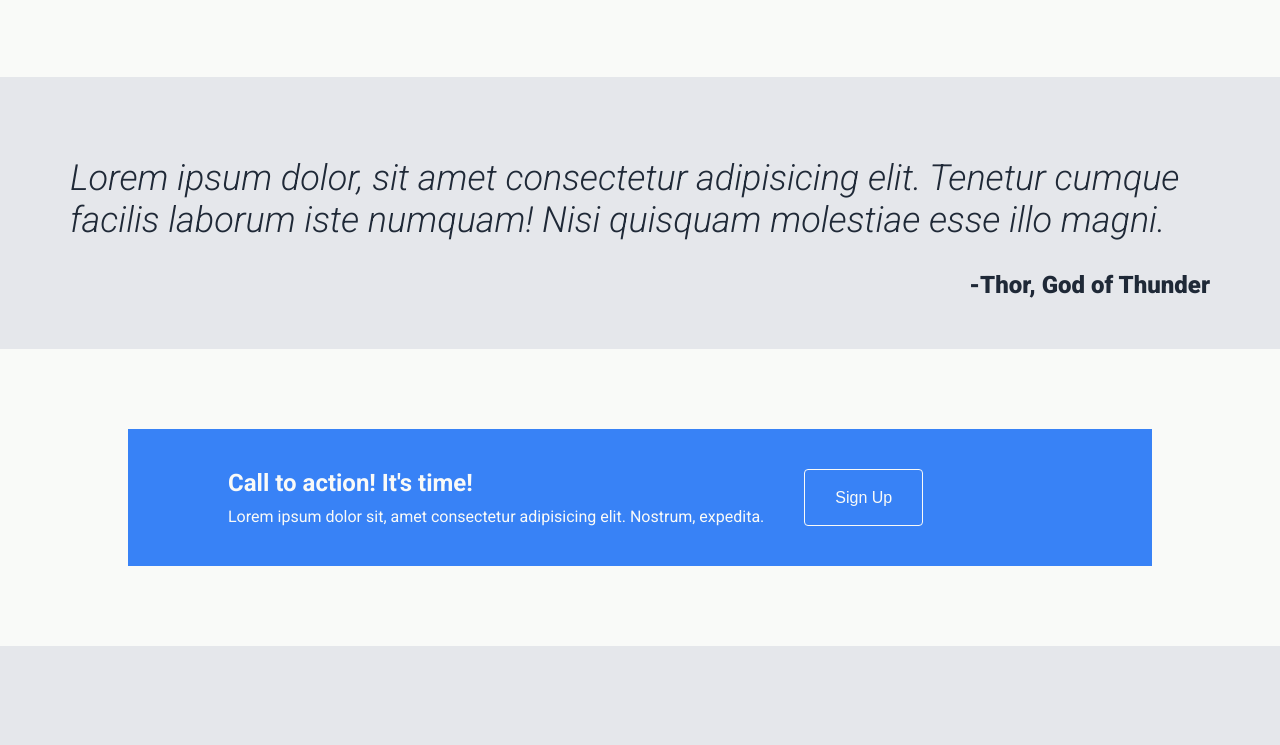
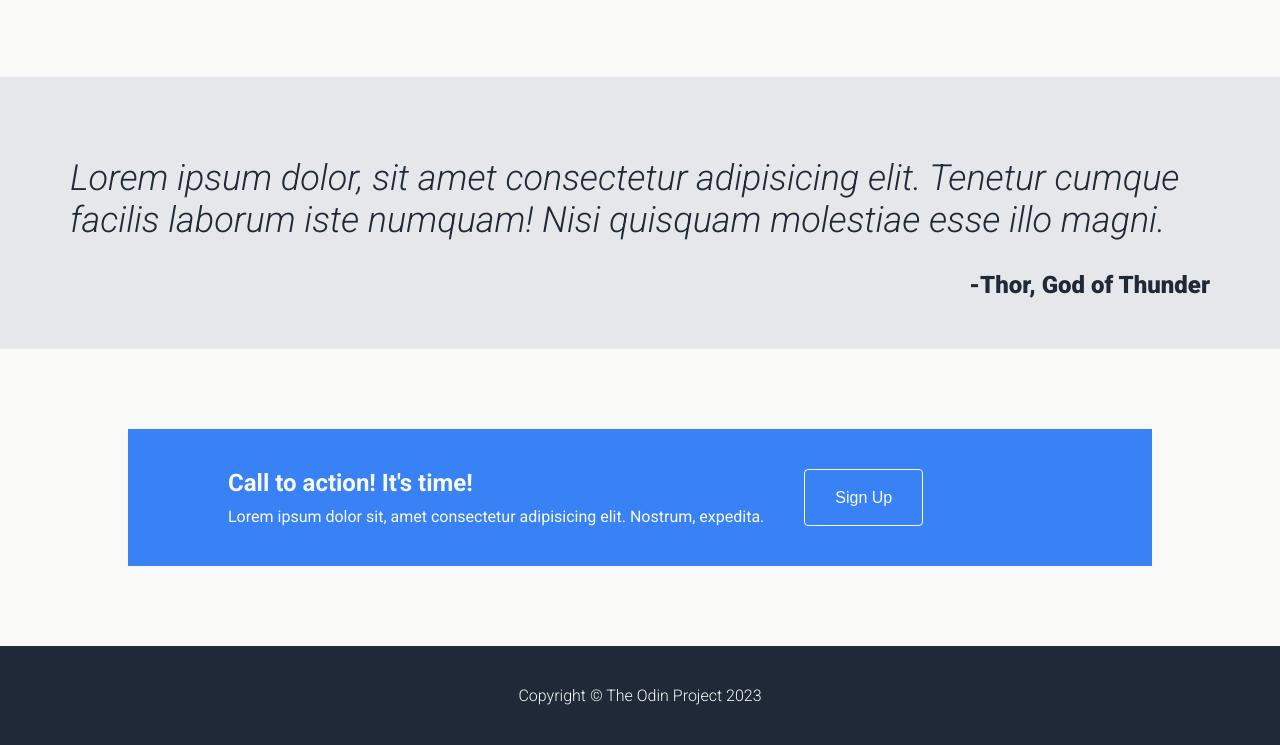
Before and after one commit to MartinAkopyan/odin-landing-paga, a plain HTML site: page index.html in a window 1280 px wide. Shown: the part 1100-1845 px from the top of the page. Before the commit the page ends 1746 px from the top, so only its background shows below. Drawn offline with Linux system fonts and the light colour scheme.

Commit message:
add footer | finished project

```diff
--- a/index.html
+++ b/index.html
@@ -85,5 +85,11 @@
 		</div>
 
 	</main>
+
+	<footer class="footer">
+		<div class="container">
+			<p>Copyright © The Odin Project 2023</p>
+		</div>
+	</footer>
 </body>
 </html>
--- a/style.css
+++ b/style.css
@@ -188,3 +188,15 @@ h1 {
 	border: 1px solid var(--c-white);
 	flex-shrink: 0;
 }
+
+.footer {
+	padding-block: 40px;
+	background-color: var(--c-secondary);
+	text-align: center;
+}
+
+.footer p {
+	color: var(--c-white);
+	font-size: 16px;
+	font-weight: 300;
+}
```
